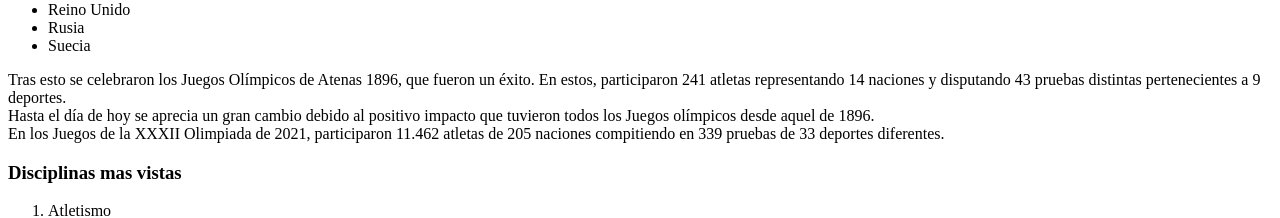
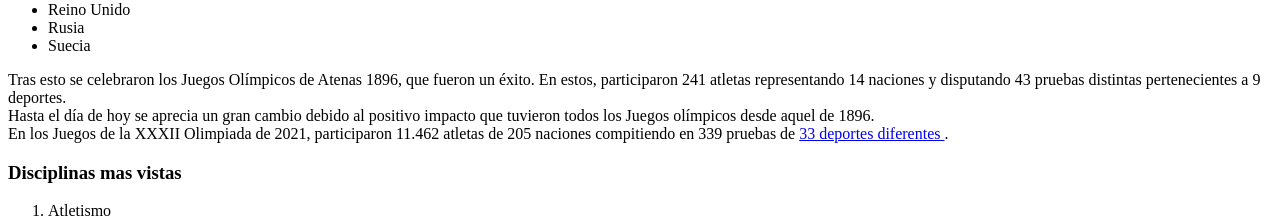
Before and after one commit to TicYago/TicYago.github.io, a plain HTML site: page index.html in a window 1280 px wide. Shown: the part 1160-1378 px from the top of the page. Drawn offline with Linux system fonts and the light colour scheme.

Commit message:
Update index.html

```diff
--- a/index.html
+++ b/index.html
@@ -56,7 +56,7 @@ Años después se creo el Comité Olímpico Internacional, con representantes de
 </ul>
 Tras esto se celebraron los Juegos Olímpicos de Atenas 1896, que fueron un éxito. En estos, participaron 241 atletas representando 14 naciones y disputando 43 pruebas distintas pertenecientes a 9 deportes.<br>
 Hasta el día de hoy se aprecia un gran cambio debido al positivo impacto que tuvieron todos los Juegos olímpicos desde aquel de 1896.<br>
-En los Juegos de la XXXII Olimpiada de 2021, participaron 11.462 atletas de 205 naciones compitiendo en 339 pruebas de 33 deportes diferentes.<br>
+En los Juegos de la XXXII Olimpiada de 2021, participaron 11.462 atletas de 205 naciones compitiendo en 339 pruebas de <a target="_blank" href="https://atletismo.fandom.com/es/wiki/Categorías">33 deportes diferentes </a>.<br>
 <h3>Disciplinas mas vistas</h3>
 <ol>
 <li>Atletismo</li>
```
